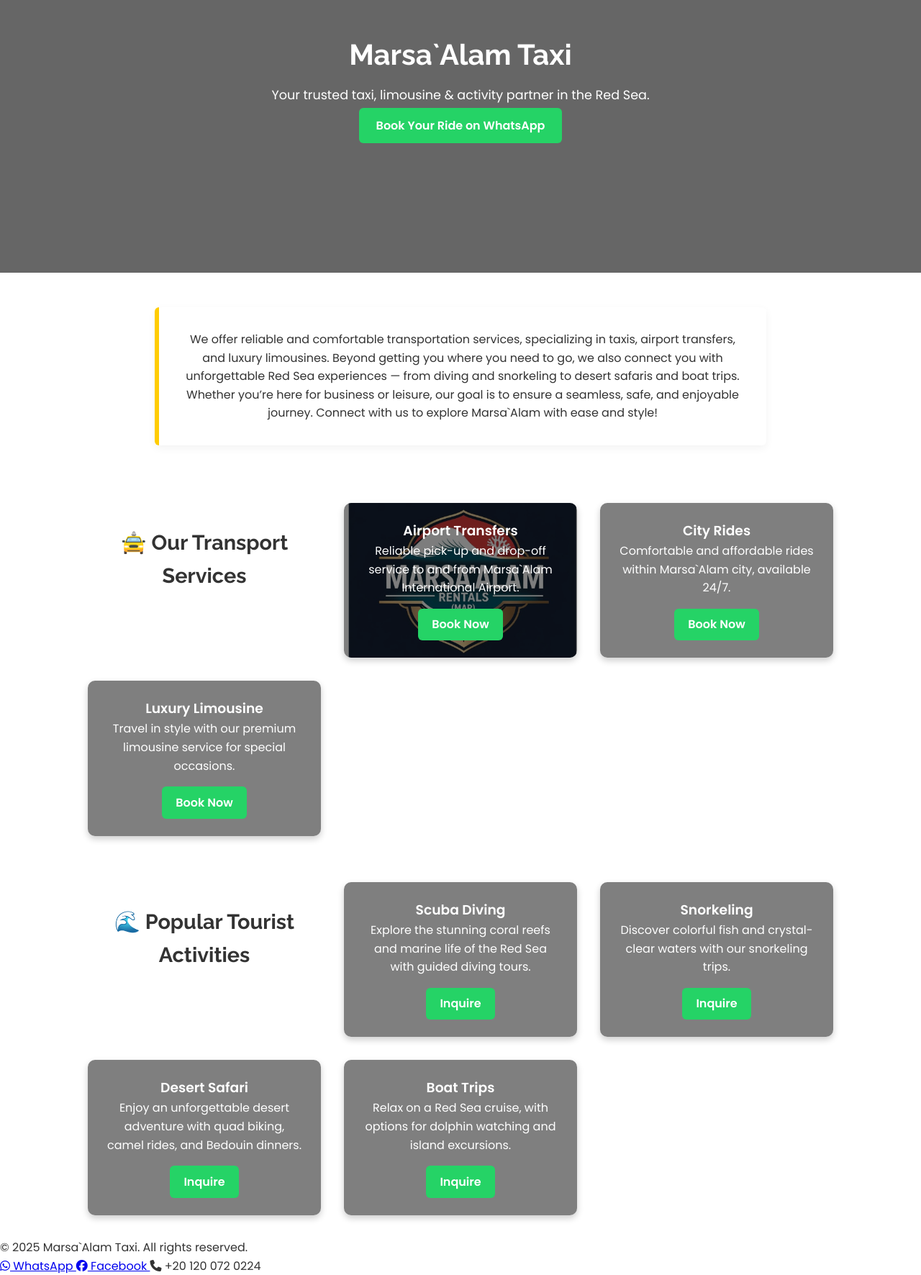
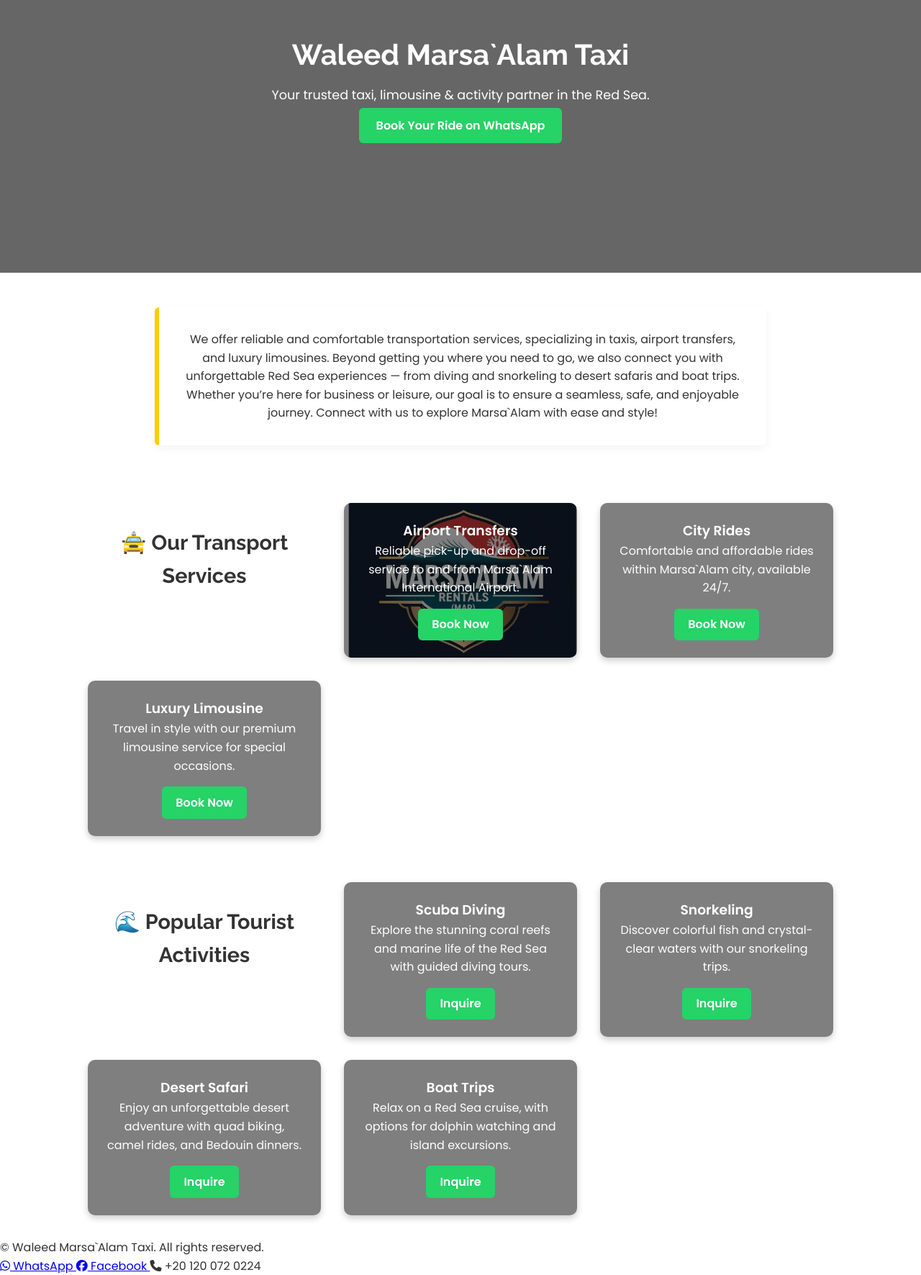
Before and after one commit to Amadioahmed/marsaalamrides, a plain HTML site: page index.html in a window 1280 px wide. Shown: the part 141-1913 px from the top of the page at 72% size. Drawn offline with Linux system fonts and the light colour scheme.

Commit message:
Update title and footer to include 'Waleed'

```diff
--- a/index.html
+++ b/index.html
@@ -3,7 +3,7 @@
 <head>
   <meta charset="UTF-8">
   <meta name="viewport" content="width=device-width, initial-scale=1.0">
-  <title>Marsa`Alam Taxi - Taxi, Limousine & Tours</title>
+  <title>Waleed Marsa`Alam Taxi - Taxi, Limousine & Tours</title>
   <link rel="stylesheet" href="style.css">
   <link href="https://fonts.googleapis.com/css2?family=Poppins:wght@400;600&family=Raleway:wght@300;700&display=swap" rel="stylesheet">
   <link rel="stylesheet" href="https://cdnjs.cloudflare.com/ajax/libs/font-awesome/6.5.0/css/all.min.css">
@@ -11,7 +11,7 @@
 <body>
   <header class="hero">
     <div class="overlay">
-      <h1>Marsa`Alam Taxi</h1>
+      <h1>Waleed Marsa`Alam Taxi</h1>
       <p>Your trusted taxi, limousine & activity partner in the Red Sea.</p>
       <a href="https://wa.me/201200720224" target="_blank" class="hero-button">Book Your Ride on WhatsApp</a>
     </div>
@@ -77,7 +77,7 @@
   </main>
 
   <footer>
-    <p>&copy; 2025 Marsa`Alam Taxi. All rights reserved.</p>
+    <p>&copy; Waleed Marsa`Alam Taxi. All rights reserved.</p>
     <p>
       <a href="https://wa.me/201200720224" target="_blank" class="whatsapp">
         <i class="fab fa-whatsapp"></i> WhatsApp
```
